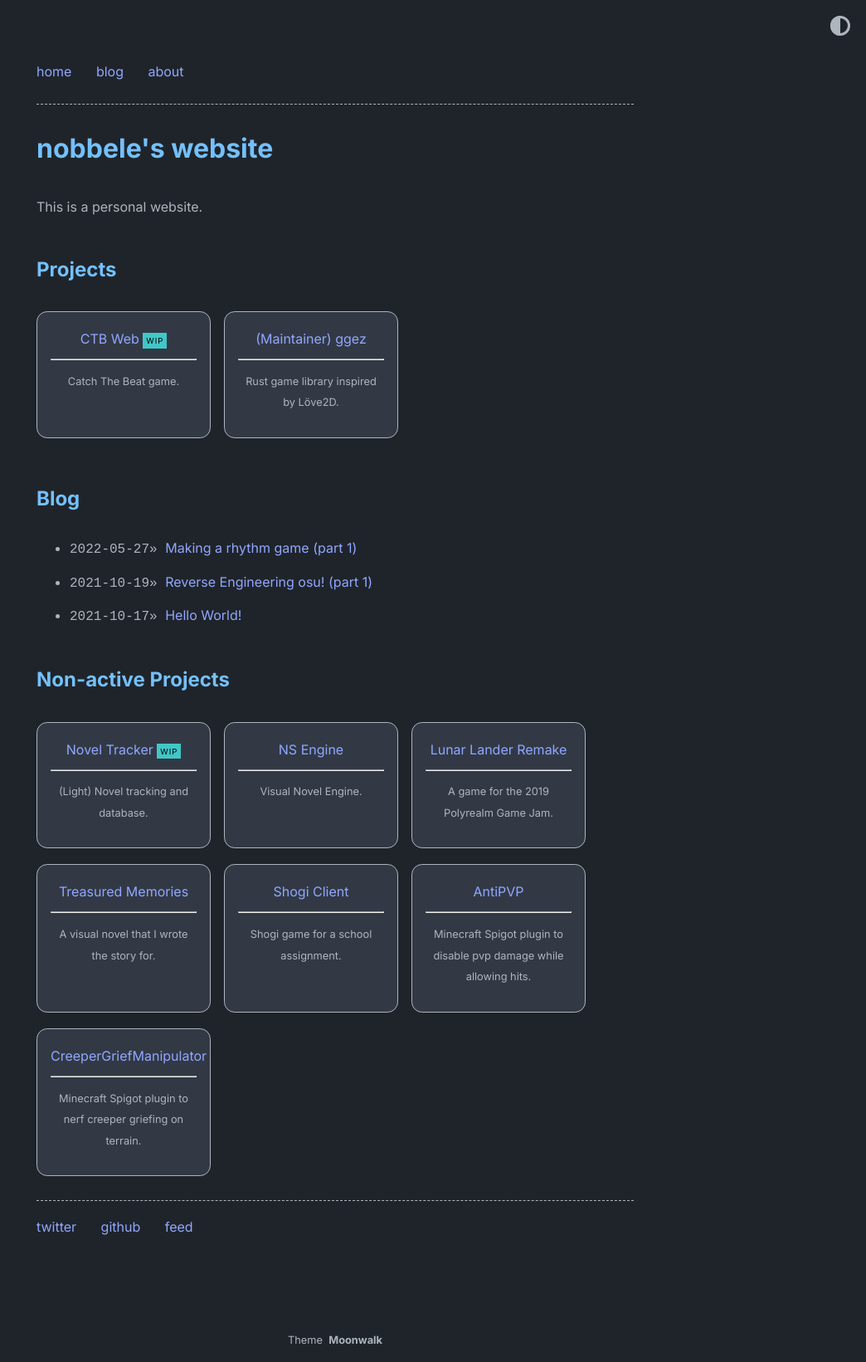
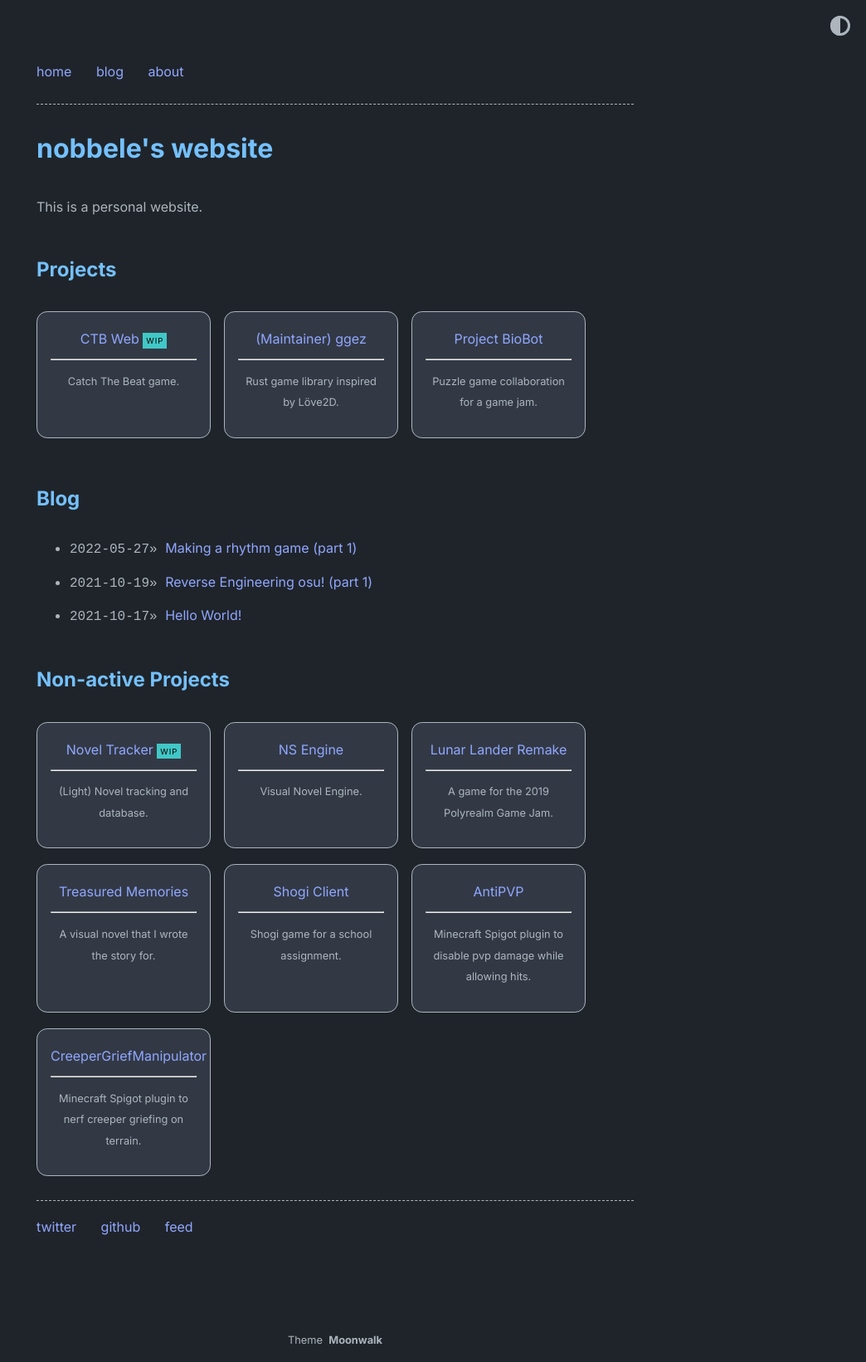
Before and after one commit to nobbele/website-old-3, a Jekyll site: the page built from index.md, in a window 1280 px wide. Shown: the whole page at 83% size, without its empty margins (236-1280 px from the left). Built offline with Jekyll 4.4.1, drawn with Linux system fonts in a browser that asks for light colours.

Commit message:
Adds project biobot

```diff
--- a/_data/home.yml
+++ b/_data/home.yml
@@ -17,6 +17,10 @@ project_entries:
   - title: (Maintainer) ggez
     url: https://github.com/ggez/ggez
     desc: Rust game library inspired by Löve2D.
+
+  - title: Project BioBot
+    url: https://semikoder.itch.io/project-biobot
+    desc: Puzzle game collaboration for a game jam.
 
 old_project_entries:
   - title: Novel Tracker
```
